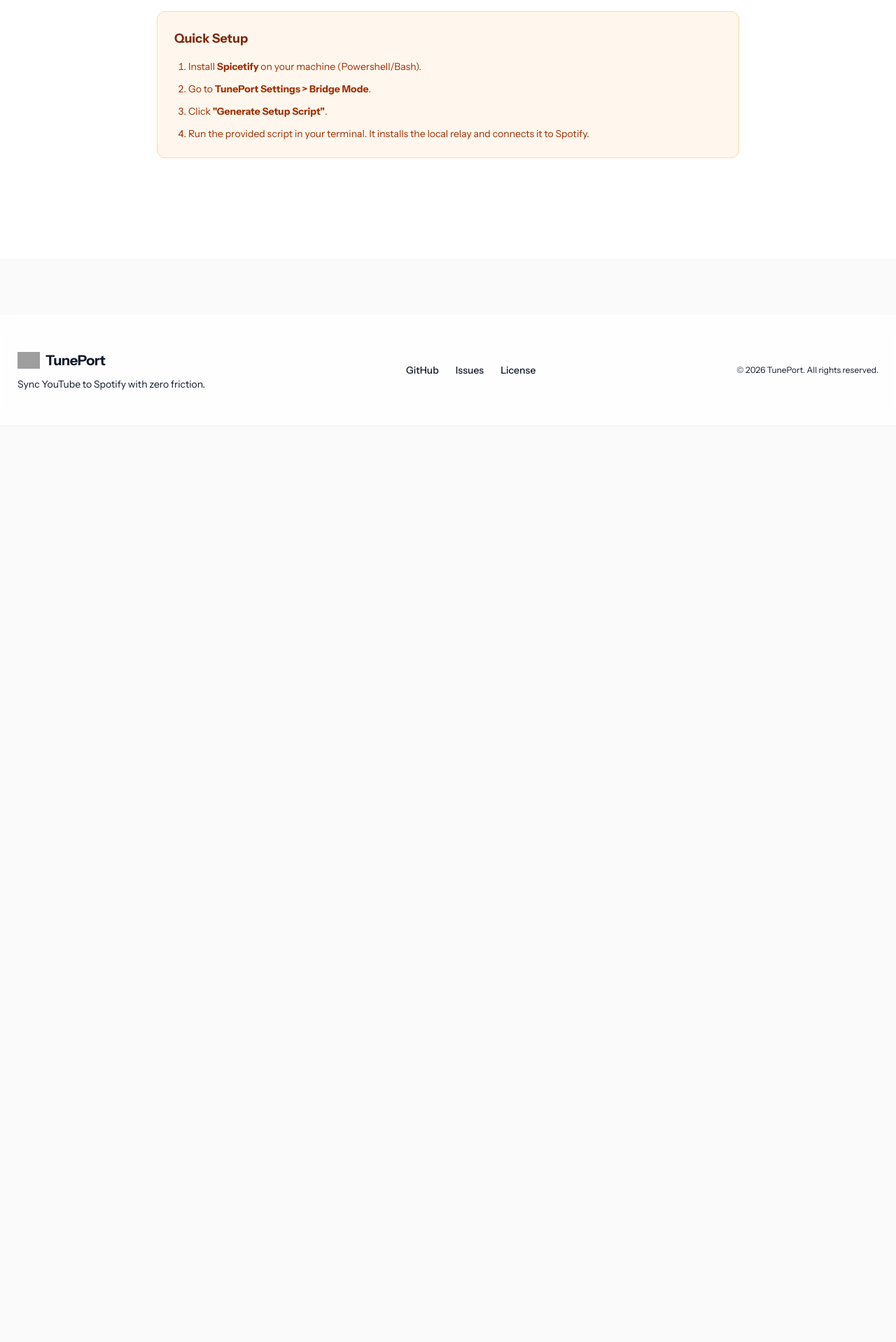
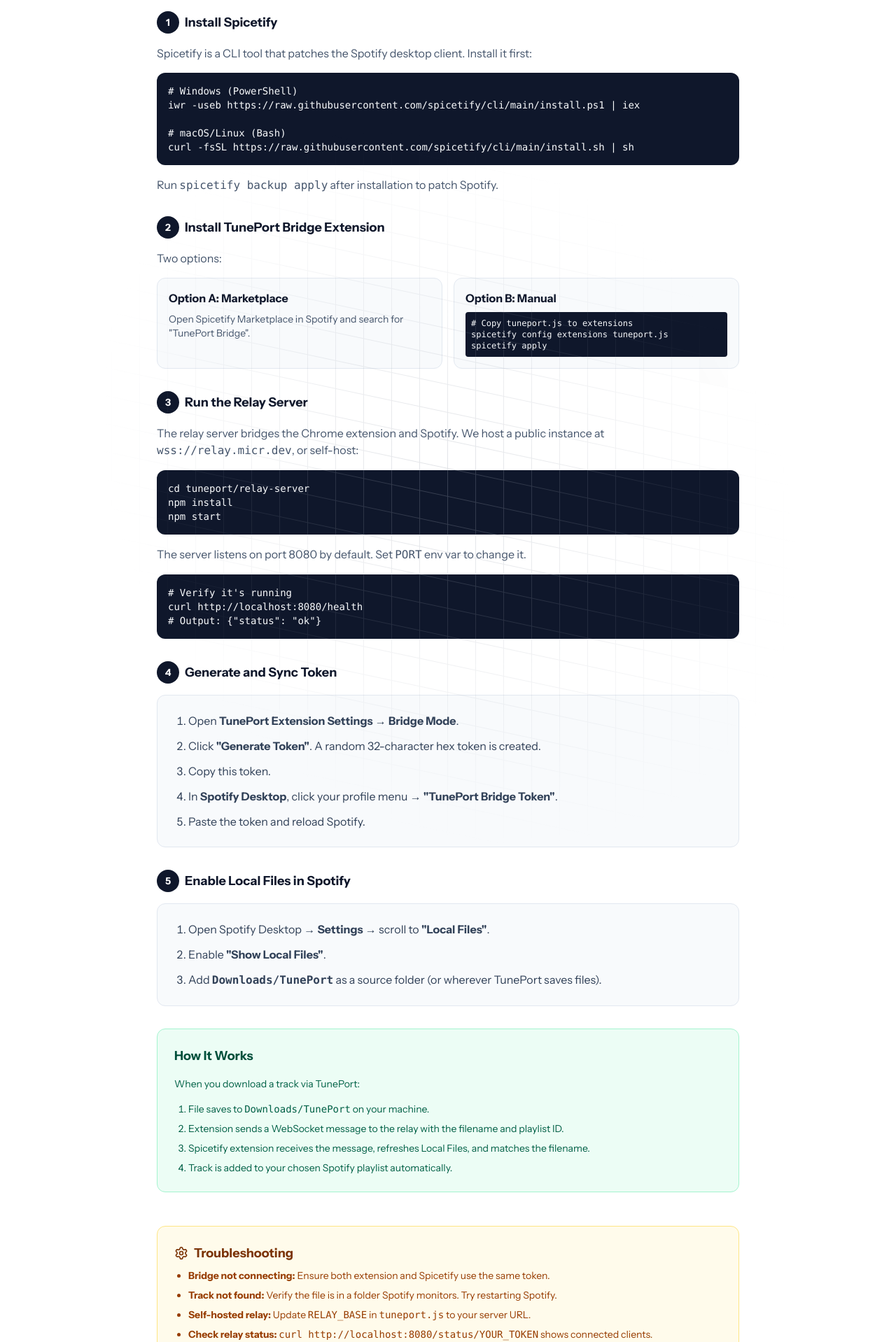
Before and after one commit to Microck/tuneport, a Next.js app in the folder website/: page /self-host in a window 1280 px wide. Shown: the part 2542-4460 px from the top of the page at 70% size. Before the commit the page ends 3150 px from the top, so only its background shows below. Built offline with nearby package versions, Linux system fonts and the light colour scheme; grey boxes are pictures that could not be loaded.

Commit message:
website: fix domain, update layouts, expand relay docs

```diff
--- a/website/src/app/docs/page.tsx
+++ b/website/src/app/docs/page.tsx
@@ -28,7 +28,7 @@
   openGraph: {
     title: "TunePort Docs",
     description: "Technical documentation on YouTube audio streams, transcoding, and matching algorithms.",
-    url: "https://tuneflow.micr.dev/docs",
+    url: "https://tuneport.micr.dev/docs",
     type: "article",
   },
   twitter: {
--- a/website/src/app/layout.tsx
+++ b/website/src/app/layout.tsx
@@ -30,7 +30,7 @@
   },
   description: "Sync YouTube to Spotify with zero friction. Match tracks, add to playlists, and download audio locally.",
   keywords: ["TunePort", "YouTube to Spotify", "music sync", "playlist transfer", "Opus audio"],
-  metadataBase: new URL("https://tuneflow.micr.dev"),
+  metadataBase: new URL("https://tuneport.micr.dev"),
   icons: {
     icon: [
       { url: "/logo.png", type: "image/png", sizes: "512x512" },
@@ -42,7 +42,7 @@
   openGraph: {
     title: "TunePort | YouTube to Spotify Sync",
     description: "Sync YouTube to Spotify with zero friction. Match tracks, add to playlists, and download audio locally.",
-    url: "https://tuneflow.micr.dev",
+    url: "https://tuneport.micr.dev",
     siteName: "TunePort",
     type: "website",
     images: [{
--- a/website/src/app/page.tsx
+++ b/website/src/app/page.tsx
@@ -10,7 +10,7 @@
   openGraph: {
     title: "TunePort | YouTube to Spotify Sync",
     description: "Sync YouTube to Spotify with zero friction. Match tracks, add to playlists, and download audio locally.",
-    url: "https://tuneflow.micr.dev",
+    url: "https://tuneport.micr.dev",
     type: "website",
   },
   twitter: {
--- a/website/src/app/robots.ts
+++ b/website/src/app/robots.ts
@@ -6,6 +6,6 @@
       userAgent: "*",
       allow: "/",
     },
-    sitemap: "https://tuneflow.micr.dev/sitemap.xml",
+    sitemap: "https://tuneport.micr.dev/sitemap.xml",
   };
 }
--- a/website/src/app/self-host/page.tsx
+++ b/website/src/app/self-host/page.tsx
@@ -158,17 +158,110 @@
 
           <h2 className="text-2xl font-bold text-slate-900 mt-16 mb-8">Part 2: Relay Bridge (Local Files)</h2>
           <p className="mb-4 text-slate-600">
-            The Relay Bridge allows the Chrome extension to communicate with your local Spotify desktop client via Spicetify. This enables "Local Files" syncing.
+            The Relay Bridge allows the Chrome extension to communicate with your local Spotify desktop client via Spicetify. This enables &quot;Local Files&quot; syncing.
           </p>
 
-          <div className="bg-orange-50 border border-orange-200 rounded-xl p-6 mb-12">
-             <h3 className="text-lg font-bold text-orange-900 mb-4">Quick Setup</h3>
-             <ol className="list-decimal pl-5 space-y-3 text-orange-800 text-sm">
-                <li>Install <strong>Spicetify</strong> on your machine (Powershell/Bash).</li>
-                <li>Go to <strong>TunePort Settings &gt; Bridge Mode</strong>.</li>
-                <li>Click <strong>"Generate Setup Script"</strong>.</li>
-                <li>Run the provided script in your terminal. It installs the local relay and connects it to Spotify.</li>
-             </ol>
+          <h3 className="flex items-center gap-2 font-bold text-lg text-slate-900 mb-4">
+            <span className="flex items-center justify-center w-8 h-8 rounded-full bg-slate-900 text-white text-sm font-bold">1</span>
+            Install Spicetify
+          </h3>
+          <p className="mb-4 text-slate-600">Spicetify is a CLI tool that patches the Spotify desktop client. Install it first:</p>
+          <pre className="bg-slate-900 text-slate-50 p-4 rounded-xl overflow-x-auto text-sm font-mono mb-4">
+            <code>{`# Windows (PowerShell)
+iwr -useb https://raw.githubusercontent.com/spicetify/cli/main/install.ps1 | iex
+
+# macOS/Linux (Bash)
+curl -fsSL https://raw.githubusercontent.com/spicetify/cli/main/install.sh | sh`}</code>
+          </pre>
+          <p className="mb-8 text-slate-600">Run <code>spicetify backup apply</code> after installation to patch Spotify.</p>
+
+          <h3 className="flex items-center gap-2 font-bold text-lg text-slate-900 mb-4">
+            <span className="flex items-center justify-center w-8 h-8 rounded-full bg-slate-900 text-white text-sm font-bold">2</span>
+            Install TunePort Bridge Extension
+          </h3>
+          <p className="mb-4 text-slate-600">Two options:</p>
+          <div className="grid gap-4 md:grid-cols-2 mb-8">
+            <div className="rounded-xl border border-slate-200 bg-slate-50 p-4">
+              <h4 className="font-bold text-slate-900 mb-2">Option A: Marketplace</h4>
+              <p className="text-sm text-slate-600">Open Spicetify Marketplace in Spotify and search for &quot;TunePort Bridge&quot;.</p>
+            </div>
+            <div className="rounded-xl border border-slate-200 bg-slate-50 p-4">
+              <h4 className="font-bold text-slate-900 mb-2">Option B: Manual</h4>
+              <pre className="text-xs bg-slate-900 text-slate-50 p-2 rounded overflow-x-auto font-mono">
+                <code>{`# Copy tuneport.js to extensions
+spicetify config extensions tuneport.js
+spicetify apply`}</code>
+              </pre>
+            </div>
+          </div>
+
+          <h3 className="flex items-center gap-2 font-bold text-lg text-slate-900 mb-4">
+            <span className="flex items-center justify-center w-8 h-8 rounded-full bg-slate-900 text-white text-sm font-bold">3</span>
+            Run the Relay Server
+          </h3>
+          <p className="mb-4 text-slate-600">The relay server bridges the Chrome extension and Spotify. We host a public instance at <code>wss://relay.micr.dev</code>, or self-host:</p>
+          <pre className="bg-slate-900 text-slate-50 p-4 rounded-xl overflow-x-auto text-sm font-mono mb-4">
+            <code>{`cd tuneport/relay-server
+npm install
+npm start`}</code>
+          </pre>
+          <p className="mb-4 text-slate-600">The server listens on port 8080 by default. Set <code>PORT</code> env var to change it.</p>
+          <pre className="bg-slate-900 text-slate-50 p-4 rounded-xl overflow-x-auto text-sm font-mono mb-8">
+            <code>{`# Verify it's running
+curl http://localhost:8080/health
+# Output: {"status": "ok"}`}</code>
+          </pre>
+
+          <h3 className="flex items-center gap-2 font-bold text-lg text-slate-900 mb-4">
+            <span className="flex items-center justify-center w-8 h-8 rounded-full bg-slate-900 text-white text-sm font-bold">4</span>
+            Generate and Sync Token
+          </h3>
+          <div className="bg-slate-50 border border-slate-200 rounded-xl p-6 mb-8">
+            <ol className="list-decimal pl-5 space-y-3 text-slate-700">
+              <li>Open <strong>TunePort Extension Settings</strong> → <strong>Bridge Mode</strong>.</li>
+              <li>Click <strong>&quot;Generate Token&quot;</strong>. A random 32-character hex token is created.</li>
+              <li>Copy this token.</li>
+              <li>In <strong>Spotify Desktop</strong>, click your profile menu → <strong>&quot;TunePort Bridge Token&quot;</strong>.</li>
+              <li>Paste the token and reload Spotify.</li>
+            </ol>
+          </div>
+
+          <h3 className="flex items-center gap-2 font-bold text-lg text-slate-900 mb-4">
+            <span className="flex items-center justify-center w-8 h-8 rounded-full bg-slate-900 text-white text-sm font-bold">5</span>
+            Enable Local Files in Spotify
+          </h3>
+          <div className="bg-slate-50 border border-slate-200 rounded-xl p-6 mb-8">
+            <ol className="list-decimal pl-5 space-y-3 text-slate-700">
+              <li>Open Spotify Desktop → <strong>Settings</strong> → scroll to <strong>&quot;Local Files&quot;</strong>.</li>
+              <li>Enable <strong>&quot;Show Local Files&quot;</strong>.</li>
+              <li>Add <strong><code>Downloads/TunePort</code></strong> as a source folder (or wherever TunePort saves files).</li>
+            </ol>
+          </div>
+
+          <div className="bg-emerald-50 border border-emerald-200 rounded-xl p-6 mb-12">
+            <h3 className="text-lg font-bold text-emerald-900 mb-4">How It Works</h3>
+            <p className="text-emerald-800 text-sm mb-4">
+              When you download a track via TunePort:
+            </p>
+            <ol className="list-decimal pl-5 space-y-2 text-emerald-800 text-sm">
+              <li>File saves to <code>Downloads/TunePort</code> on your machine.</li>
+              <li>Extension sends a WebSocket message to the relay with the filename and playlist ID.</li>
+              <li>Spicetify extension receives the message, refreshes Local Files, and matches the filename.</li>
+              <li>Track is added to your chosen Spotify playlist automatically.</li>
+            </ol>
+          </div>
+
+          <div className="bg-amber-50 border border-amber-200 rounded-xl p-6 mb-12">
+            <h3 className="text-lg font-bold text-amber-900 flex items-center gap-2 mb-2">
+              <Settings className="h-5 w-5" />
+              Troubleshooting
+            </h3>
+            <ul className="list-disc pl-5 space-y-2 text-amber-800 text-sm">
+              <li><strong>Bridge not connecting:</strong> Ensure both extension and Spicetify use the same token.</li>
+              <li><strong>Track not found:</strong> Verify the file is in a folder Spotify monitors. Try restarting Spotify.</li>
+              <li><strong>Self-hosted relay:</strong> Update <code>RELAY_BASE</code> in <code>tuneport.js</code> to your server URL.</li>
+              <li><strong>Check relay status:</strong> <code>curl http://localhost:8080/status/YOUR_TOKEN</code> shows connected clients.</li>
+            </ul>
           </div>
         </div>
       </div>
--- a/website/src/app/sitemap.ts
+++ b/website/src/app/sitemap.ts
@@ -3,19 +3,19 @@
 export default function sitemap(): MetadataRoute.Sitemap {
   return [
     {
-      url: "https://tuneflow.micr.dev",
+      url: "https://tuneport.micr.dev",
       lastModified: new Date(),
       changeFrequency: "weekly",
       priority: 1,
     },
     {
-      url: "https://tuneflow.micr.dev/tutorial",
+      url: "https://tuneport.micr.dev/tutorial",
       lastModified: new Date(),
       changeFrequency: "monthly",
       priority: 0.7,
     },
     {
-      url: "https://tuneflow.micr.dev/docs",
+      url: "https://tuneport.micr.dev/docs",
       lastModified: new Date(),
       changeFrequency: "monthly",
       priority: 0.7,
--- a/website/src/components/layout/footer.tsx
+++ b/website/src/components/layout/footer.tsx
@@ -31,14 +31,12 @@
           >
             GitHub
           </a>
-          <a
-            href="https://github.com/Microck/tuneport/issues"
-            target="_blank"
-            rel="noopener noreferrer"
+          <Link
+            href="/privacy"
             className="text-sm font-medium hover:text-primary transition-colors text-muted-foreground"
           >
-            Issues
-          </a>
+            Privacy
+          </Link>
           <a
             href="https://github.com/Microck/tuneport/blob/main/LICENSE"
             target="_blank"
--- a/website/src/components/sections/flow.tsx
+++ b/website/src/components/sections/flow.tsx
@@ -2,7 +2,7 @@
 
 import React, { forwardRef, useRef } from "react";
 import Image from "next/image";
-import { FileAudio } from "lucide-react";
+import { FileAudio, Plug } from "lucide-react";
 
 import { cn } from "@/lib/utils";
 
@@ -49,6 +49,7 @@
   const div2Ref = useRef<HTMLDivElement>(null);
   const div3Ref = useRef<HTMLDivElement>(null);
   const div4Ref = useRef<HTMLDivElement>(null);
+  const div5Ref = useRef<HTMLDivElement>(null);
 
   const [mounted, setMounted] = React.useState(false);
 
@@ -96,7 +97,7 @@
         className="relative flex min-h-[320px] w-full items-center justify-center overflow-visible rounded-2xl bg-white/60 mt-12 py-16"
         ref={containerRef}
       >
-        <div className="flex w-full max-w-3xl flex-col gap-10 px-6">
+        <div className="flex w-full max-w-4xl flex-col gap-10 px-6">
           <div className="grid grid-cols-1 sm:grid-cols-3 items-center gap-8">
             <div className="flex flex-col items-center gap-2">
               <Circle ref={div1Ref} className="size-14 border-none shadow-lg">
@@ -126,12 +127,18 @@
               <span className="text-sm font-medium text-slate-700">Match</span>
             </div>
           </div>
-          <div className="flex justify-center pt-4 sm:pt-0">
+          <div className="flex justify-center gap-16 pt-4 sm:pt-0">
              <div className="flex flex-col items-center gap-2">
               <Circle ref={div3Ref} className="size-14 border-none shadow-lg">
                 <FileAudio className="size-7 text-black" />
               </Circle>
-              <span className="text-sm font-medium text-slate-700">Sync & Download</span>
+              <span className="text-sm font-medium text-slate-700">Download</span>
+            </div>
+            <div className="flex flex-col items-center gap-2">
+              <Circle ref={div5Ref} className="size-14 border-none shadow-lg">
+                <Plug className="size-7 text-violet-500" />
+              </Circle>
+              <span className="text-sm font-medium text-slate-700">Bridge</span>
             </div>
           </div>
         </div>
@@ -168,30 +175,47 @@
             pathWidth={4}
             delay={1}
             />
+            <AnimatedBeam
+            containerRef={containerRef}
+            fromRef={div3Ref}
+            toRef={div5Ref}
+            pathColor="rgba(148, 163, 184, 0.65)"
+            gradientStartColor="#000000"
+            gradientStopColor="#8B5CF6"
+            pathWidth={4}
+            delay={1.5}
+            />
             </>
         )}
       </div>
 
-      <div className="grid grid-cols-1 md:grid-cols-3 gap-8 mt-16 text-center">
+      <div className="grid grid-cols-1 md:grid-cols-4 gap-8 mt-16 text-center">
         <div className="space-y-3 px-4">
             <div className="mx-auto flex h-10 w-10 items-center justify-center rounded-full bg-red-100 text-red-600 font-bold">1</div>
              <h3 className="font-bold text-lg text-slate-900" data-animate="text" data-animate-variant="fade">Detect</h3>
              <p className="text-slate-500 text-sm leading-relaxed" data-animate="text" data-animate-variant="fade">
-                 TunePort automatically identifies the video you&apos;re watching on YouTube.
+                 Identifies the video you&apos;re watching on YouTube.
              </p>
         </div>
         <div className="space-y-3 px-4">
              <div className="mx-auto flex h-10 w-10 items-center justify-center rounded-full bg-emerald-100 text-emerald-600 font-bold">2</div>
               <h3 className="font-bold text-lg text-slate-900" data-animate="text" data-animate-variant="fade">Match</h3>
              <p className="text-slate-500 text-sm leading-relaxed" data-animate="text" data-animate-variant="fade">
-                 Our smart algorithms find the exact match on Spotify, filtering out covers and remixes.
+                 Finds the exact track on Spotify, filtering noise.
              </p>
         </div>
         <div className="space-y-3 px-4">
-             <div className="mx-auto flex h-10 w-10 items-center justify-center rounded-full bg-blue-100 text-blue-600 font-bold">3</div>
-              <h3 className="font-bold text-lg text-slate-900" data-animate="text" data-animate-variant="fade">Sync & Download</h3>
+             <div className="mx-auto flex h-10 w-10 items-center justify-center rounded-full bg-slate-100 text-slate-600 font-bold">3</div>
+              <h3 className="font-bold text-lg text-slate-900" data-animate="text" data-animate-variant="fade">Download</h3>
              <p className="text-slate-500 text-sm leading-relaxed" data-animate="text" data-animate-variant="fade">
-                 Instantly add to your playlist and download the high-quality audio file simultaneously.
+                 Save high-quality audio locally (FLAC/Opus).
+             </p>
+        </div>
+        <div className="space-y-3 px-4">
+             <div className="mx-auto flex h-10 w-10 items-center justify-center rounded-full bg-violet-100 text-violet-600 font-bold">4</div>
+              <h3 className="font-bold text-lg text-slate-900" data-animate="text" data-animate-variant="fade">Bridge</h3>
+             <p className="text-slate-500 text-sm leading-relaxed" data-animate="text" data-animate-variant="fade">
+                 Auto-add local files to Spotify via Spicetify.
              </p>
         </div>
       </div>
--- a/website/src/components/ui/bento-grid.tsx
+++ b/website/src/components/ui/bento-grid.tsx
@@ -24,7 +24,7 @@
   return (
     <div
       className={cn(
-        "grid w-full auto-rows-[22rem] grid-cols-3 gap-4",
+        "grid w-full auto-rows-[22rem] grid-cols-12 gap-4",
         className
       )}
       {...props}
@@ -48,7 +48,7 @@
   <div
     key={name}
     className={cn(
-      "group relative col-span-3 flex flex-col justify-between overflow-hidden rounded-xl",
+      "group relative col-span-12 flex flex-col justify-between overflow-hidden rounded-xl",
       // light styles
       "bg-background [box-shadow:0_0_0_1px_rgba(0,0,0,.03),0_2px_4px_rgba(0,0,0,.05),0_12px_24px_rgba(0,0,0,.05)]",
       // dark styles
```
Also changed, not shown: website/src/app/tutorial/page.tsx (+14 -17 lines), website/src/components/sections/features.tsx (+32 -12 lines).
